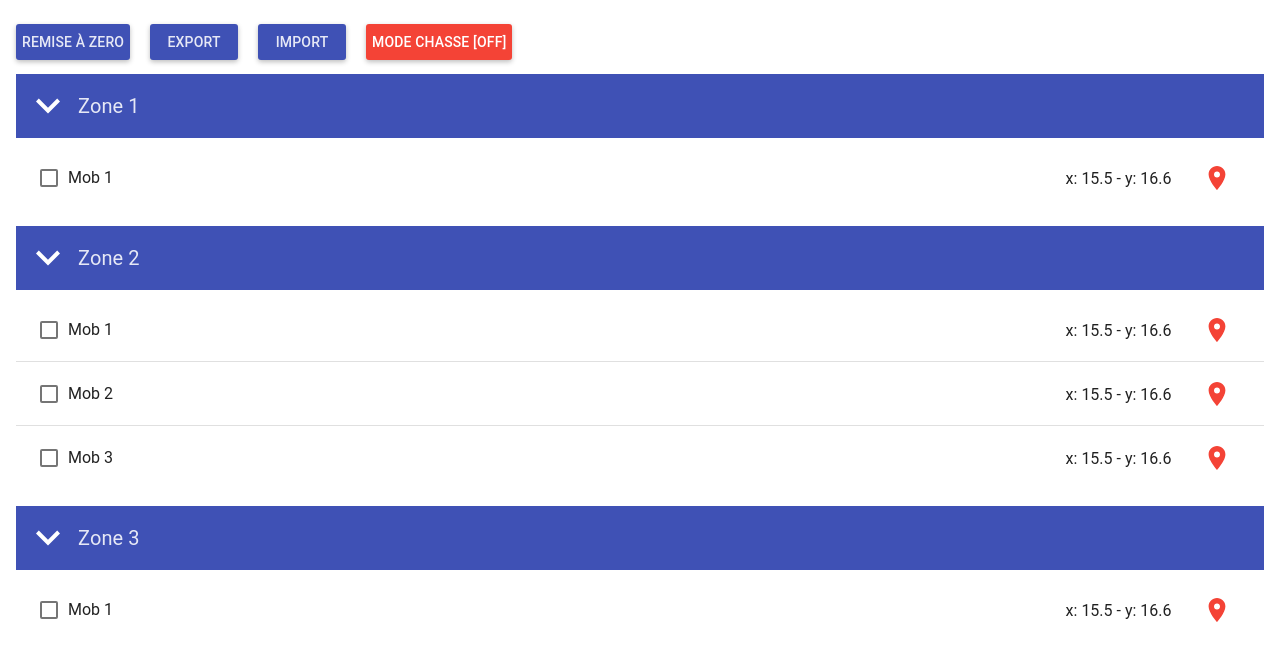
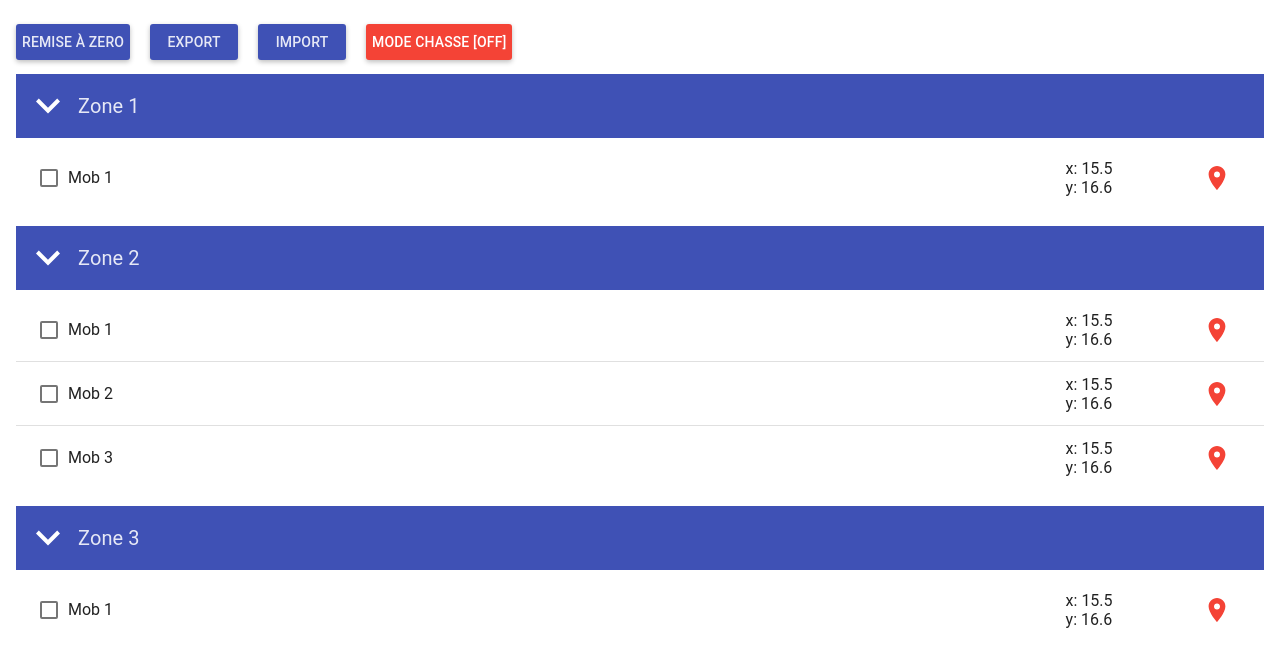
Before and after one commit to ChristopheBoucaut/ffxiv-chasse-assistant, a plain HTML site: page index.html in a window 1280 px wide. Shown: the part 49-716 px from the top of the page. Drawn offline with Linux system fonts and the light colour scheme.

Commit message:
Update index.html

```diff
--- a/index.html
+++ b/index.html
@@ -36,7 +36,7 @@
                                 </md-checkbox>
                             </div>
                             <div flex="10">
-                                x: {{ mob.position.x }} - y: {{ mob.position.y }}
+                                x: {{ mob.position.x }}<br>y: {{ mob.position.y }}
                             </div>
                             <div flex="5">
                                 <md-button aria-label="Open map" class="md-icon-button md-warn" ng-click="openMap(mob.position, $event)">
```
